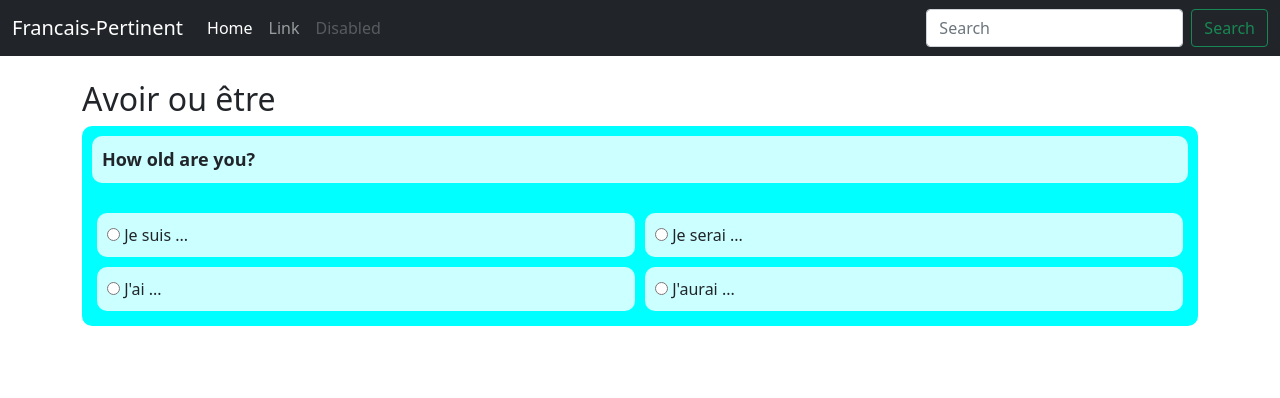
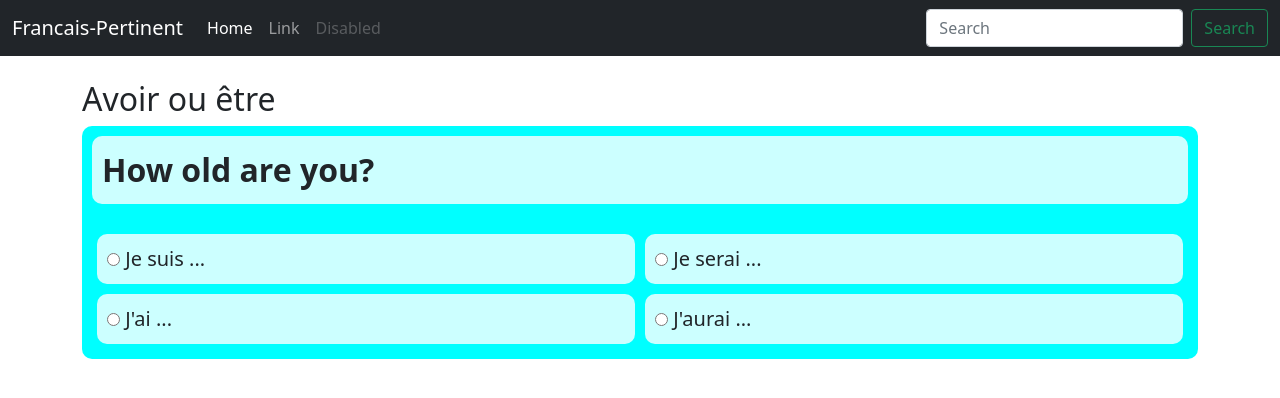
Before and after one commit to stho32/Francais-Pertinent, an Angular app: page / in a window 1280 px wide. Shown: the top 398 px of the page. Built offline with nearby package versions, Linux system fonts and the light colour scheme.

Commit message:
la taille du composant question-mot est large

```diff
--- a/src/app/question-mot/question-mot.component.css
+++ b/src/app/question-mot/question-mot.component.css
@@ -9,7 +9,7 @@
     padding: 10px;
     border-radius: 10px;
     font-weight: bolder;
-    font-size: large;
+    font-size: 2em;
 }
 
 .question_choix-reponse-bloc {
@@ -23,4 +23,5 @@
     padding: 10px;
     border-radius: 10px;
     margin: 5px;
+    font-size: 1.25em;
 }
```
